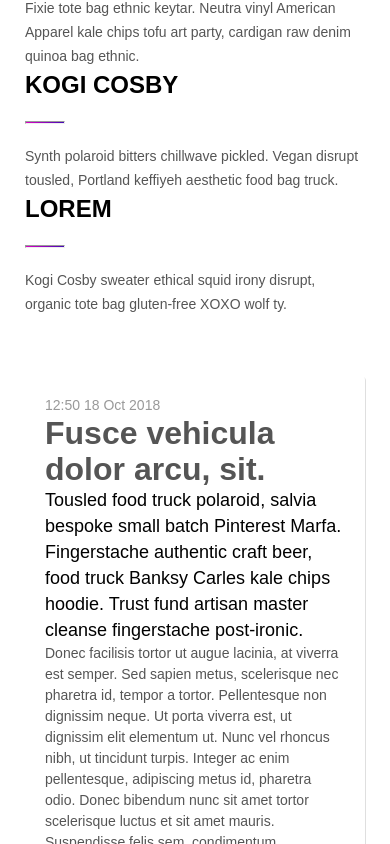
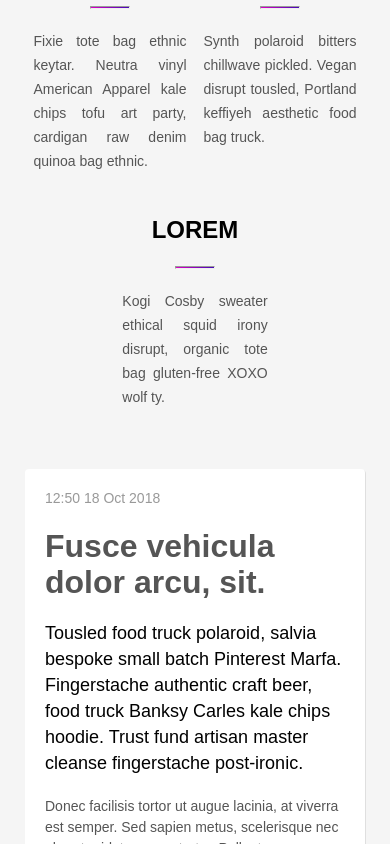
Before and after one commit to ignasradzius/learning, a website: page src/index.html in a window 390 px wide. Shown: the part 640-1484 px from the top of the page. Drawn offline with Linux system fonts and the light colour scheme.

Commit message:
fixed responsive design for tablets #1

```diff
--- a/src/index.html
+++ b/src/index.html
@@ -77,7 +77,7 @@
           </p>
         </article>
 
-        <article class="card">
+        <article class="card card--last">
           <h3 class="card__title"> lorem </h3>
           <hr class="card__dash">
           <p class="card__text">
@@ -155,7 +155,7 @@
           </p>
           <a href="#" class="btn--register btn--bottom"> Read more </a>
         </article>
-        <article class="card card--black">
+        <article class="card card--black card--last">
           <h3 class="card__title card__title--white"> retro occupy </h3>
           <hr class="card__dash">
           <p class="card__text card__text--white">
@@ -166,7 +166,7 @@
     </div>
   </main>
 
-  <footer class="footer cards-grid">
+  <footer class="footer cards-grid cards-grid__footer">
     <section class="sitename">
       <h4 class="sitename__title">sitename</h4>
       <p class="sitename__description">
--- a/src/scss/views/_tablet.scss
+++ b/src/scss/views/_tablet.scss
@@ -1,6 +1,7 @@
 @media only screen and (max-width: 900px) {
   .container {
     padding: 0 25px;
+    background: $white-smoke;
   }
 
   .nav-container {
@@ -95,4 +96,66 @@
     }
 
   }
+  .cards-grid {
+    text-align: justify;
+    display: grid;
+    grid-template-columns: 45% 45%;
+    grid-template-rows: auto;
+    justify-content: space-around;
+    grid-row-gap: 40px;
+
+    &__footer {
+      grid-template-columns: repeat(3, 30%);
+      grid-template-rows: auto;
+    }
+
+    .card {
+      &__title {
+        text-align: center;
+      }
+
+      &__dash {
+        margin-left: auto;
+        margin-right: auto;
+      }
+
+      &--last {
+        grid-column: 1/3;
+        width: 45%;
+        justify-self: center;
+      }
+    }
+  }
+
+  .content-grid {
+    display: grid;
+    grid-template-areas:
+      'time time'
+      'title title'
+      'subtitle subtitle'
+      'text-a text-a'
+      'text-b text-c'
+      'quote quote'
+      'text-d text-d';
+    grid-column-gap: 20px;
+    grid-row-gap: 20px;
+  }
+
+  .section {
+    margin-top: 20px;
+  }
+
+  .cta {
+    text-align: center;
+  }
+
+  .btn--right {
+    float: none;
+    display: inline-block;
+    margin-top: 20px;
+  }
+
+  .footer {
+    padding: 40px 25px;
+  }
 }
```
Also changed, not shown: src/css/style.css.
